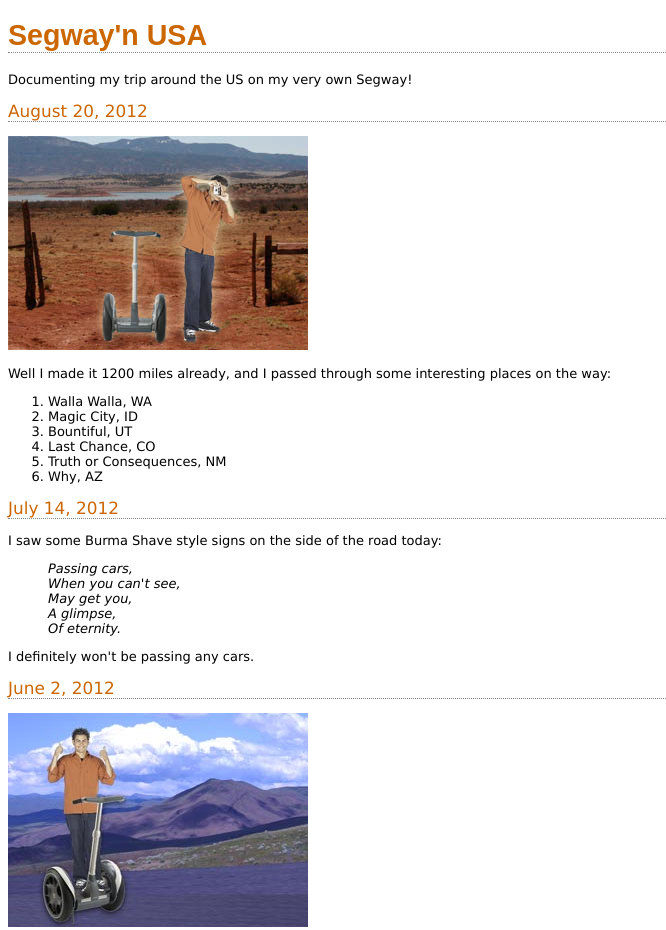
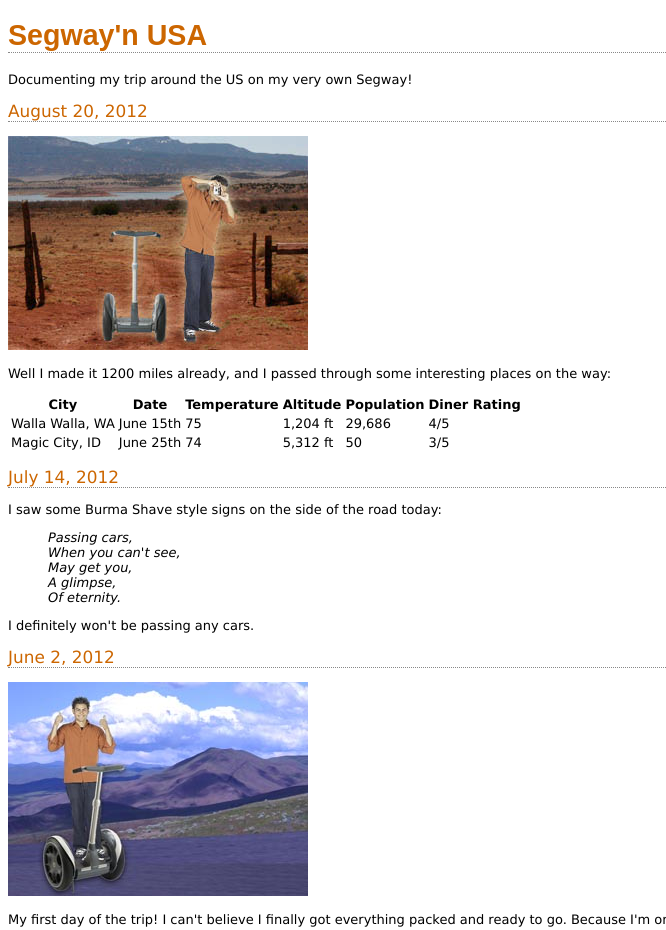
Before and after one commit to bostonhsu/HeadFirstHTMLandCSSLearning, a plain HTML site: page chapter13/journal/journal.html in a window 1280 px wide. Shown: the top 930 px of the page, without its empty margins (0-666 px from the left). Drawn offline with Linux system fonts and the light colour scheme; a web font is replaced by a local one.

Commit message:
Step13-1

```diff
--- a/chapter13/journal/journal.html
+++ b/chapter13/journal/journal.html
@@ -1,10 +1,12 @@
 <!DOCTYPE html>
 <html>
+
 <head>
   <meta charset="utf-8">
   <title>My Trip Around the USA on a Segway</title>
   <link type="text/css" rel="stylesheet" href="journal.css">
 </head>
+
 <body>
 
   <h1>Segway'n USA</h1>
@@ -18,14 +20,32 @@
     Well I made it 1200 miles already, and I passed
     through some interesting places on the way:
   </p>
-	<ol>
-		<li>Walla Walla, WA</li>
-		<li>Magic City, ID</li>
-		<li>Bountiful, UT</li>
-		<li>Last Chance, CO</li>
-		<li>Truth or Consequences, NM</li>
-		<li>Why, AZ</li>
-	</ol>
+  <table>
+    <tr>
+      <th>City</th>
+      <th>Date</th>
+      <th>Temperature</th>
+      <th>Altitude</th>
+      <th>Population</th>
+      <th>Diner Rating</th>
+    </tr>
+    <tr>
+      <td>Walla Walla, WA</td>
+      <td>June 15th</td>
+      <td>75</td>
+      <td>1,204 ft</td>
+      <td>29,686</td>
+      <td>4/5</td>
+    </tr>
+    <tr>
+      <td>Magic City, ID</td>
+      <td>June 25th</td>
+      <td>74</td>
+      <td>5,312 ft</td>
+      <td>50</td>
+      <td>3/5</td>
+    </tr>
+  </table>
 
   <h2>July 14, 2012</h2>
   <p>
@@ -48,8 +68,8 @@
   <h2>June 2, 2012</h2>
   <p><img src="images/segway1.jpg" alt="The first day of the trip"></p>
   <p>
-      My first day of the trip!  I can't believe I finally got
-      everything packed and ready to go.  Because I'm on a Segway,
+    My first day of the trip! I can't believe I finally got
+    everything packed and ready to go. Because I'm on a Segway,
     I wasn't able to bring a whole lot with me:
   </p>
   <ul>
@@ -59,7 +79,7 @@
     <li>and a protein bar</li>
   </ul>
   <p>
-       Just the essentials.  As
+    Just the essentials. As
     Lao Tzu would have said, <q>A journey of a
       thousand miles begins with one Segway.</q>
   </p>
@@ -79,5 +99,7 @@
 	  </li>
 	</ul>
 -->
+
 </body>
+
 </html>
```
Lines whose indentation alone changed are shown as unchanged.
